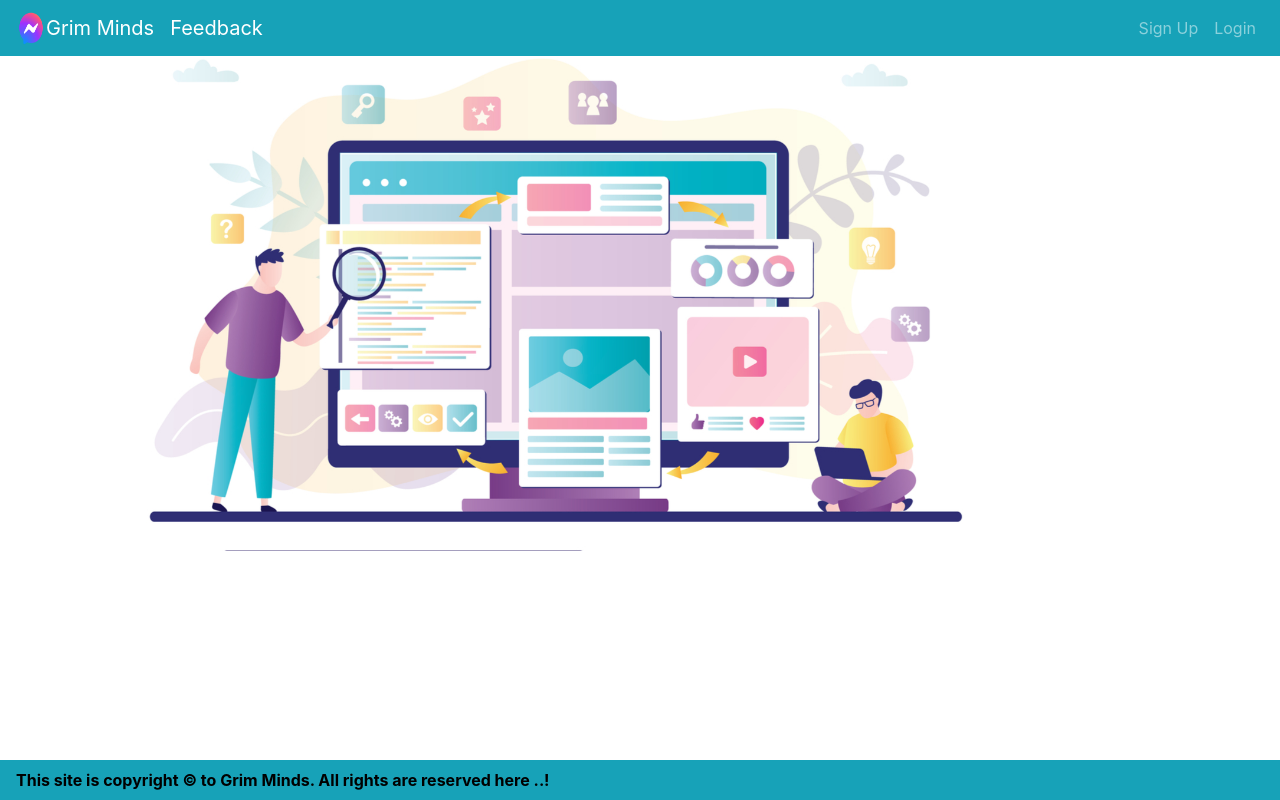
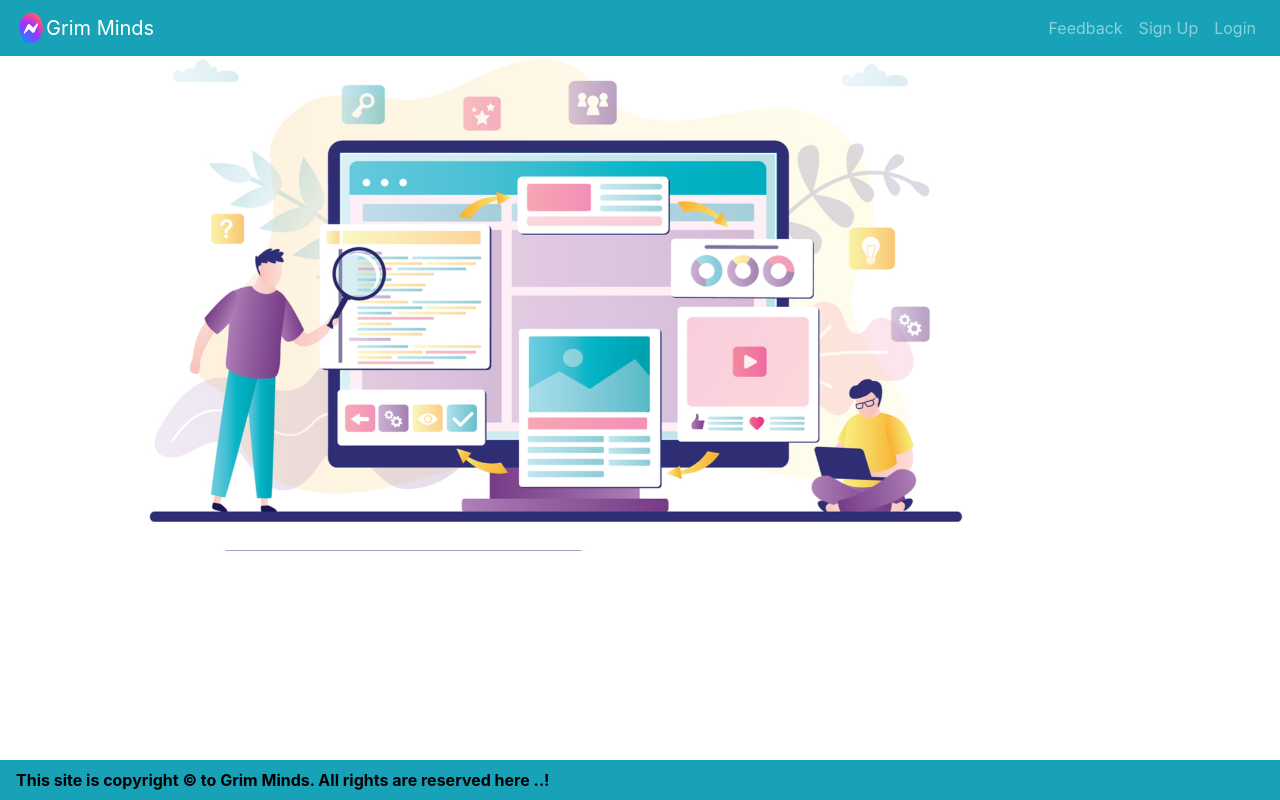
Before and after one commit to pvishnu1/ourAppSocialMedia, an Angular app: page /home in a window 1280 px wide. Built offline with nearby package versions, Linux system fonts and the light colour scheme.

Commit message:
feedback
feedback layout changes

```diff
--- a/src/app/app.component.html
+++ b/src/app/app.component.html
@@ -3,7 +3,6 @@
     <img src="../assets/socialmedia1.png" width="30" height="40" class="d-inline-block align-top" alt="">
     <a href="#" *ngIf="!isLoggedIn" class="navbar-brand">Grim Minds</a>
       <a href="timeline" *ngIf="isLoggedIn" class="navbar-brand">Grim Minds</a>
-      <a href="feedback" *ngIf="!isLoggedIn" class="navbar-brand">Feedback</a>
     <ul class="navbar-nav mr-auto" routerLinkActive="active" *ngIf="isLoggedIn">
         <li class="nav-item">
             <button class="btn btn-primary btn-block bg-success nav-link" routerLink="profile">My Profile</button>
@@ -19,6 +18,9 @@
     </ul>
 
     <ul class="navbar-nav ml-auto" *ngIf="!isLoggedIn">
+      <li class="nav-item">
+        <a href="/feedback" *ngIf="!isLoggedIn" class="nav-link">Feedback</a>
+      </li>
       <li class="nav-item">
         <a href="/register" class="nav-link" routerLink="register">Sign Up</a>
       </li>
```
